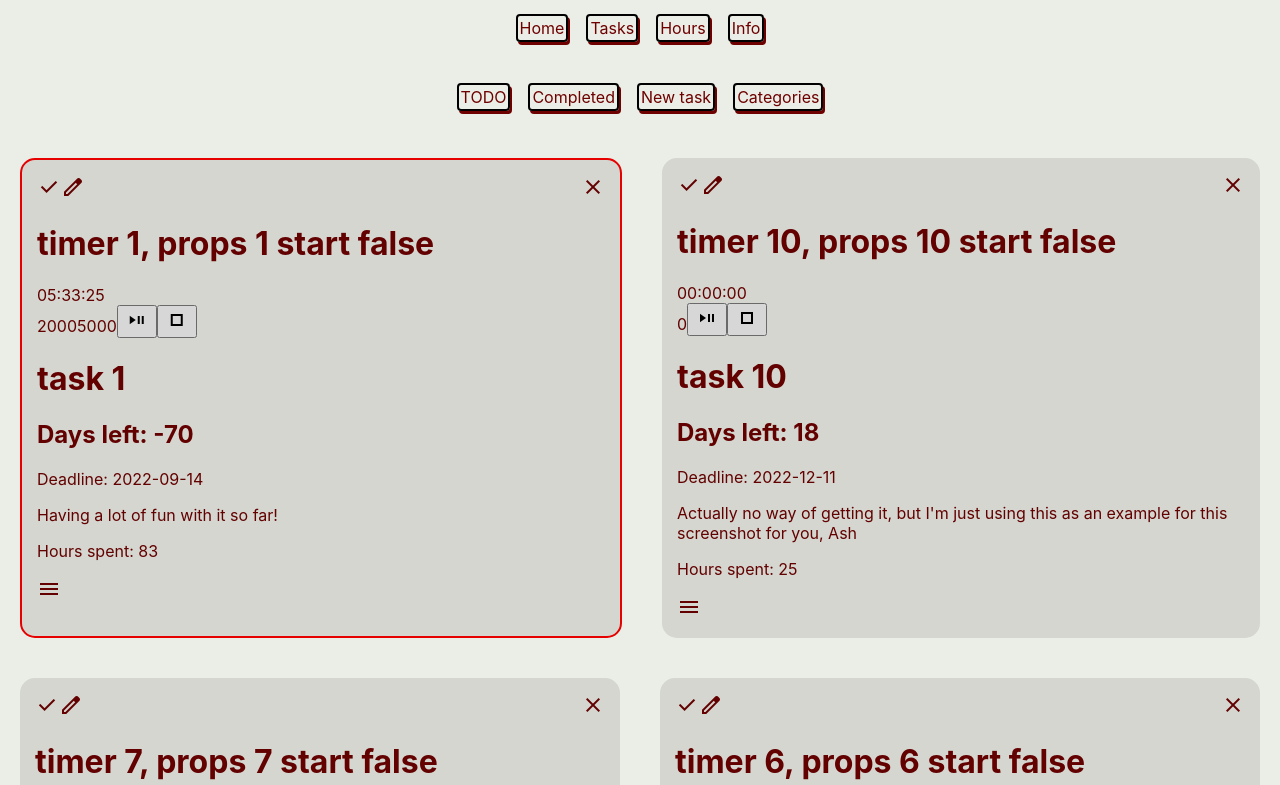
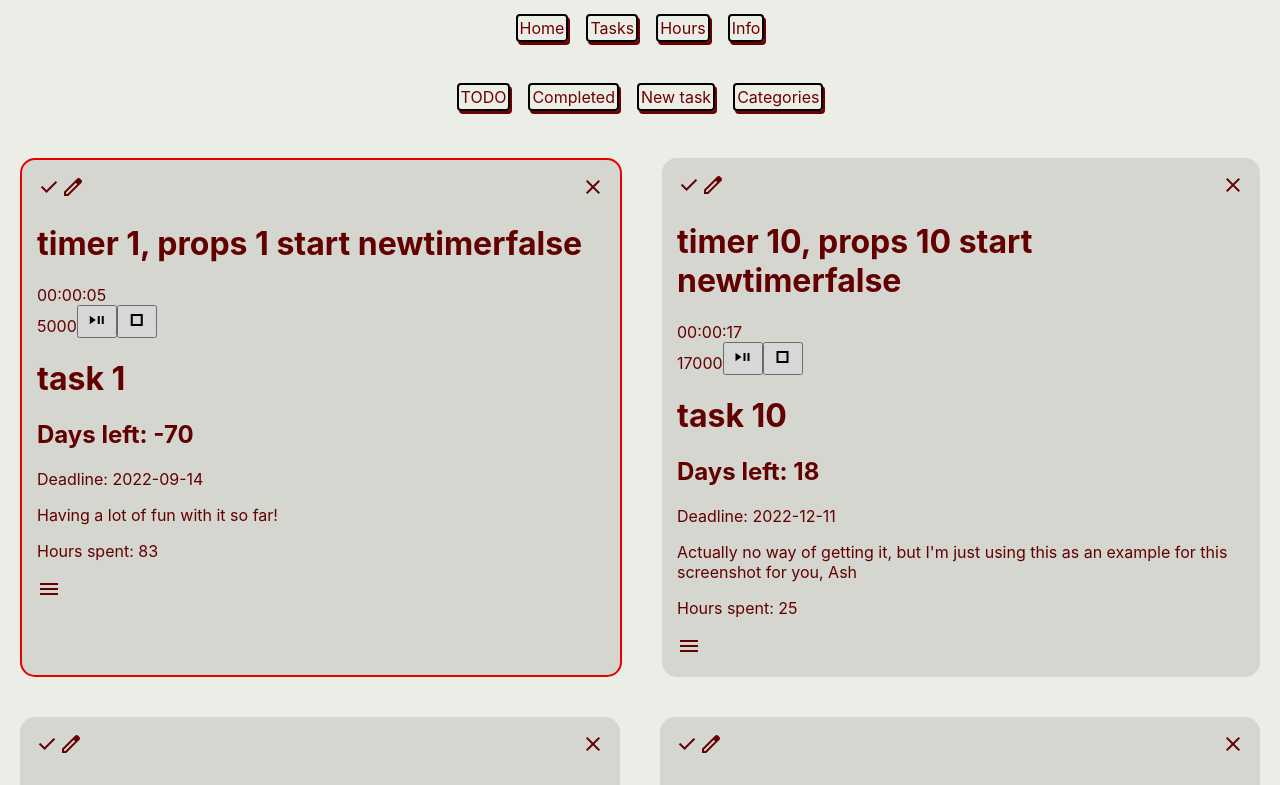
Before and after one commit to Avsword/TaskManager, a React (Create React App) app: page /tasks in a window 1280 px wide. Shown: the top 785 px of the page. Built offline with nearby package versions, Linux system fonts and the light colour scheme; data requests are answered from the project's data file.

Commit message:
Timers now pushing to DB on start, startdate works, etc.

```diff
--- a/db.json
+++ b/db.json
@@ -111,16 +111,51 @@
     {
       "id": 1,
       "taskid": 1,
-      "active": true,
-      "timeInMilliseconds": 20000000,
-      "startedDate": 0
+      "active": false,
+      "time": 20000000,
+      "startedDate": 10000000
     },
     {
-      "id": 1,
-      "taskid": 2,
+      "taskid": 1,
       "active": false,
-      "timeInMilliseconds": 0,
-      "startedDate": 0
+      "time": 25010000,
+      "startdate": 0,
+      "id": 2
+    },
+    {
+      "taskid": 10,
+      "active": false,
+      "time": 0,
+      "startdate": 0,
+      "id": 3
+    },
+    {
+      "taskid": 1,
+      "active": true,
+      "time": 0,
+      "startdate": 1670859791190,
+      "id": 4
+    },
+    {
+      "taskid": 10,
+      "active": true,
+      "time": 0,
+      "startdate": 1670859796895,
+      "id": 5
+    },
+    {
+      "taskid": 6,
+      "active": true,
+      "time": 0,
+      "startdate": 1670859800209,
+      "id": 6
+    },
+    {
+      "taskid": 10,
+      "active": true,
+      "time": 12000,
+      "startdate": 1670859835972,
+      "id": 7
     }
   ]
 }
--- a/src/TaskComponent.js
+++ b/src/TaskComponent.js
@@ -181,7 +181,7 @@ class Todo extends React.Component {
   }
 
   //Track timers above, so that idk what im even trying to do...
-  tracktimers(time, taskid) {
+  tracktimers(time, taskid, active, newtimer) {
     //Can't just push, gotta do edit the value but sure.
     //If there is already that id being tracked, update the value. If there isn't this id being tracked, push the new key value pair to the state.
     //If it's undefined, guard that clause
@@ -202,6 +202,8 @@ class Todo extends React.Component {
           console.log(true);
           //Update the time
           task.time = time;
+          task.active = active;
+          task.newtimer = newtimer;
           isTracked = true;
           console.log(
             "maps for task",
@@ -217,15 +219,20 @@ class Todo extends React.Component {
       });
       //After map, check if the id was being tracked. If not, then add it to the array of tracked timers.
       if (!isTracked) {
-        updated.push({ id: taskid, time: time });
+        updated.push({
+          id: taskid,
+          time: 1,
+          active: active,
+          newtimer: true,
+        });
       }
+      console.log("all timers", this.state.timers);
     }
     /*
     console.log(`Tracktimers called with values: ${time} and id of ${taskid}`); */
     /*  */
 
     this.setState({ timers: updated });
-    console.log("timers in parent: ", this.state.timers, "updated,", updated);
   }
 
   render() {
--- a/src/TimerComponent.js
+++ b/src/TimerComponent.js
@@ -9,13 +9,14 @@ const api = axios.create({
 function Timer(props) {
   const [taskid, setTaskid] = useState(props.taskid);
 
+  /* First when we open the tasks, continue active tasks? */
   const [firstRender, setFirstRender] = useState(true);
+  const [startNewTimer, setStartNewTimer] = useState(false);
   /* tracktimers(time, taskid) */
 
   const [active, setActive] = useState(false);
-  const [paused, setPaused] = useState(false);
+
   const [time, settime] = useState(0);
-  const [startdate, setstartdate] = useState(0);
 
   /**
  * "taskid": 1,
@@ -38,16 +39,18 @@ function Timer(props) {
               `WAS MET met at ${props.taskid}, because timer task id was ${timer.taskid} and active stat was ${timer.active}`
             );
 
-            settime(timer.timeInMilliseconds);
+            settime(timer.time);
+            setStartNewTimer(false);
             handleStartPause();
             activetaskfound = true;
           }
         });
+        //If the task was not active in the database, then set the startNewTimer to true for
+        //  ex. setting the  to the task etc.
         if (activetaskfound === false) {
           settime(0);
-          if (active) {
-            setActive(false);
-          }
+          setStartNewTimer(true);
+          setActive(false);
         }
         setFirstRender(false);
       });
@@ -69,20 +72,22 @@ function Timer(props) {
     props.parenttimers.forEach((timer) => {
       if (timer.id === taskid) {
         settime(timer.time);
+        setActive(timer.active);
+        setStartNewTimer(timer.newtimer);
       }
     });
   }, [props.taskid, taskid]);
 
   React.useEffect(() => {
-    console.log("timercomponent: ", time);
-    props.tracktimers(time, props.taskid);
+    /* console.log("timercomponent: ", time); */
+    props.tracktimers(time, props.taskid, active, startNewTimer);
   }, [time]);
 
   React.useEffect(() => {
     let timeInterval = null;
 
     //If the timer for said task is not active, nor paused, then calc time
-    if (active && paused === false) {
+    if (active) {
       timeInterval = setInterval(
         () => {
           settime((time) => time + 1000);
@@ -97,12 +102,22 @@ function Timer(props) {
     return () => {
       clearInterval(timeInterval);
     };
-  }, [active, paused]);
+  }, [active]);
 
-  const handleStartPause = () => {
+  const handleStartPause = async () => {
     if (!active) {
-      if (firstRender) {
-        setstartdate(Date.now());
+      if (startNewTimer) {
+        console.log("date now: ", Date.now());
+        const newtimer = {
+          taskid,
+          active: true,
+          time,
+          startdate: Date.now(),
+        };
+        await api.post("/", newtimer).then(() => {
+          alert("New task was posted to the db");
+          setStartNewTimer(false);
+        });
       }
       setActive(true);
     } else {
@@ -113,13 +128,19 @@ function Timer(props) {
   //TODO: send the data to the server when stopping
   const handleStop = () => {
     setActive(false);
+
+    /* api.post("/", addTask).then(function (response) {
+      alert("Data sent to server");
+      settime(0);
+    }); */
   };
 
   return (
     <>
       <div className="stopwatch">
         <h1>
-          timer {taskid}, props {props.taskid} start {firstRender.toString()}
+          timer {taskid}, props {props.taskid} start {} newtimer
+          {startNewTimer.toString()}
         </h1>
         <span className="stopwatch-minutes">
           {"0" + Math.floor((time / (1000 * 60 * 60)) % 24)}:
```
